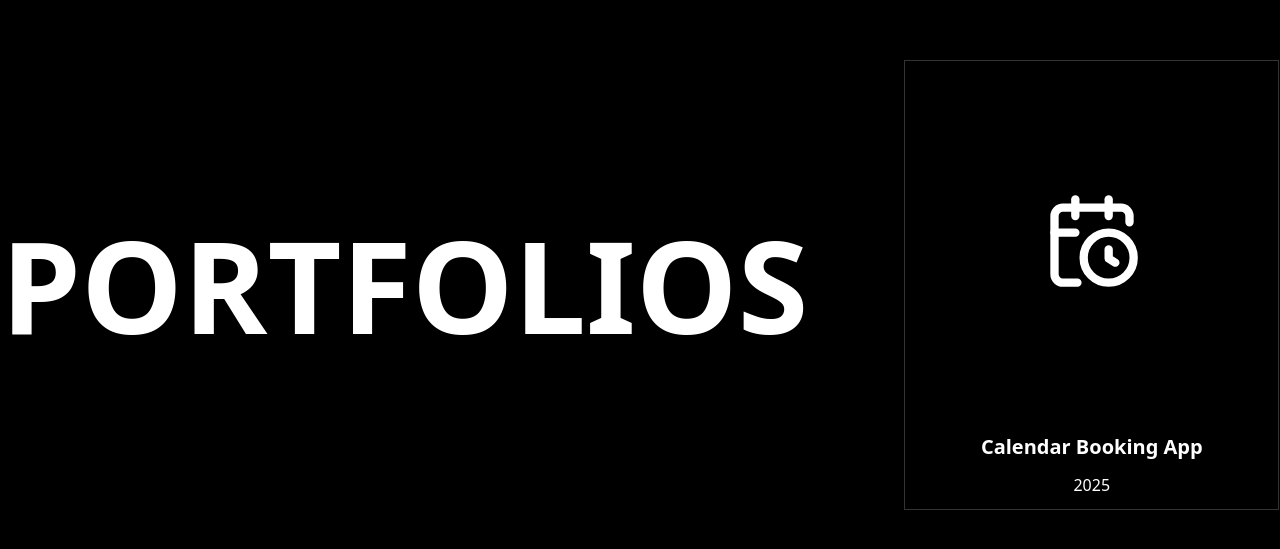
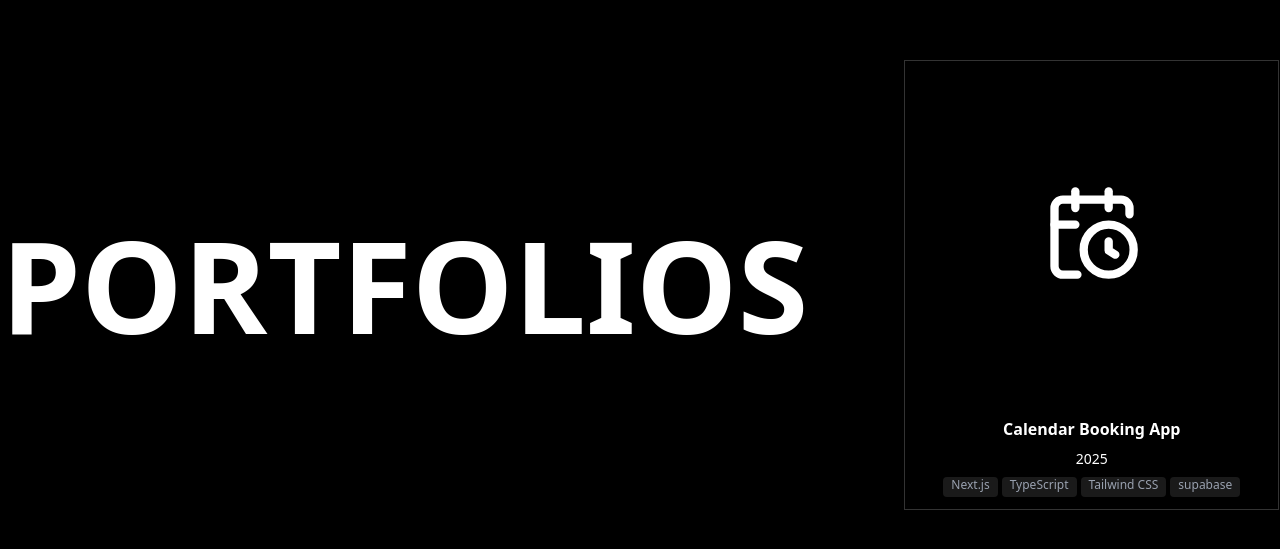
Before and after one commit to mignonwhale/mignonwhale.github.io, a Next.js app: page / in a window 1280 px wide. Shown: the part 115-664 px from the top of the page. Built offline with nearby package versions, Linux system fonts and the light colour scheme.

Commit message:
feat: skills 추가

```diff
--- a/src/components/PortfolioGallery.tsx
+++ b/src/components/PortfolioGallery.tsx
@@ -10,6 +10,7 @@ type PortfolioItem = {
   year: number;
   preview: string;
   link: string;
+  skills?: string[];
 };
 
 const portfolioItems: PortfolioItem[] = [
@@ -19,24 +20,25 @@ const portfolioItems: PortfolioItem[] = [
     year: 2025,
     preview: '/main-page.png',
     link: 'https://calendar-booking-app-nine.vercel.app/calendar/mignonwhale',
+    skills: ['Next.js', 'TypeScript', 'Tailwind CSS', 'supabase'],
   },
   // {
   //   id: 2,
-  //   title: 'TBD',
+  //   title: 'TBD1',
   //   year: 2025,
   //   preview: '/main-page-mobile.png',
   //   link: 'https://calendar-booking-app-nine.vercel.app/calendar/mignonwhale',
   // },
   // {
   //   id: 3,
-  //   title: 'TBD',
+  //   title: 'TBD2',
   //   year: 2025,
   //   preview: '/bulk-insert.png',
   //   link: 'https://calendar-booking-app-nine.vercel.app/calendar/mignonwhale',
   // },
   // {
   //   id: 4,
-  //   title: 'TBD,
+  //   title: 'TBD3',
   //   year: 2025,
   //   preview: '/datepicker.png',
   //   link: 'https://calendar-booking-app-nine.vercel.app/calendar/mignonwhale',
@@ -110,9 +112,19 @@ export default function PortfolioGallery() {
 
 
                   {/* 텍스트 영역 */}
-                  <div className="flex-[1] text-white text-center py-3 flex flex-col gap-3">
-                    <p className="text-xl font-semibold">{item.title}</p>
-                    <p className="text-base">{item.year}</p>
+                  <div className="flex-[1] text-white text-center py-3 flex flex-col gap-2">
+                    <p className="text-md font-semibold">{item.title}</p>
+                    <p className="text-sm">{item.year}</p>
+                    <div className="flex flex-wrap justify-center gap-1">
+                      {item.skills?.map((skill, index) => (
+                        <span
+                          key={index}
+                          className="bg-white/10 text-gray-400 text-xs px-2 pb-1 rounded"
+                        >
+                          {skill}
+                        </span>
+                      ))}
+                    </div>
                   </div>
                 </div>
               </Link>
```
